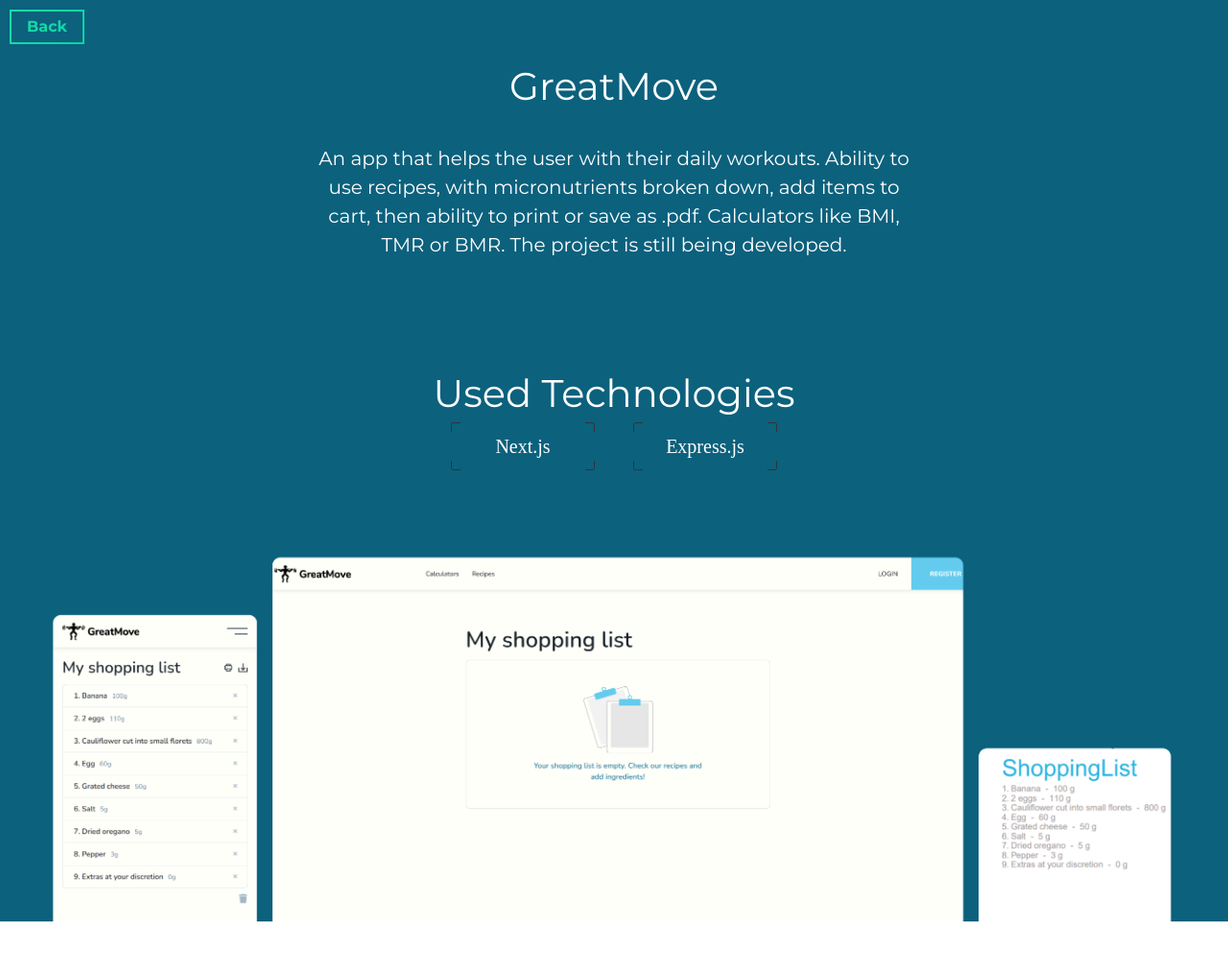
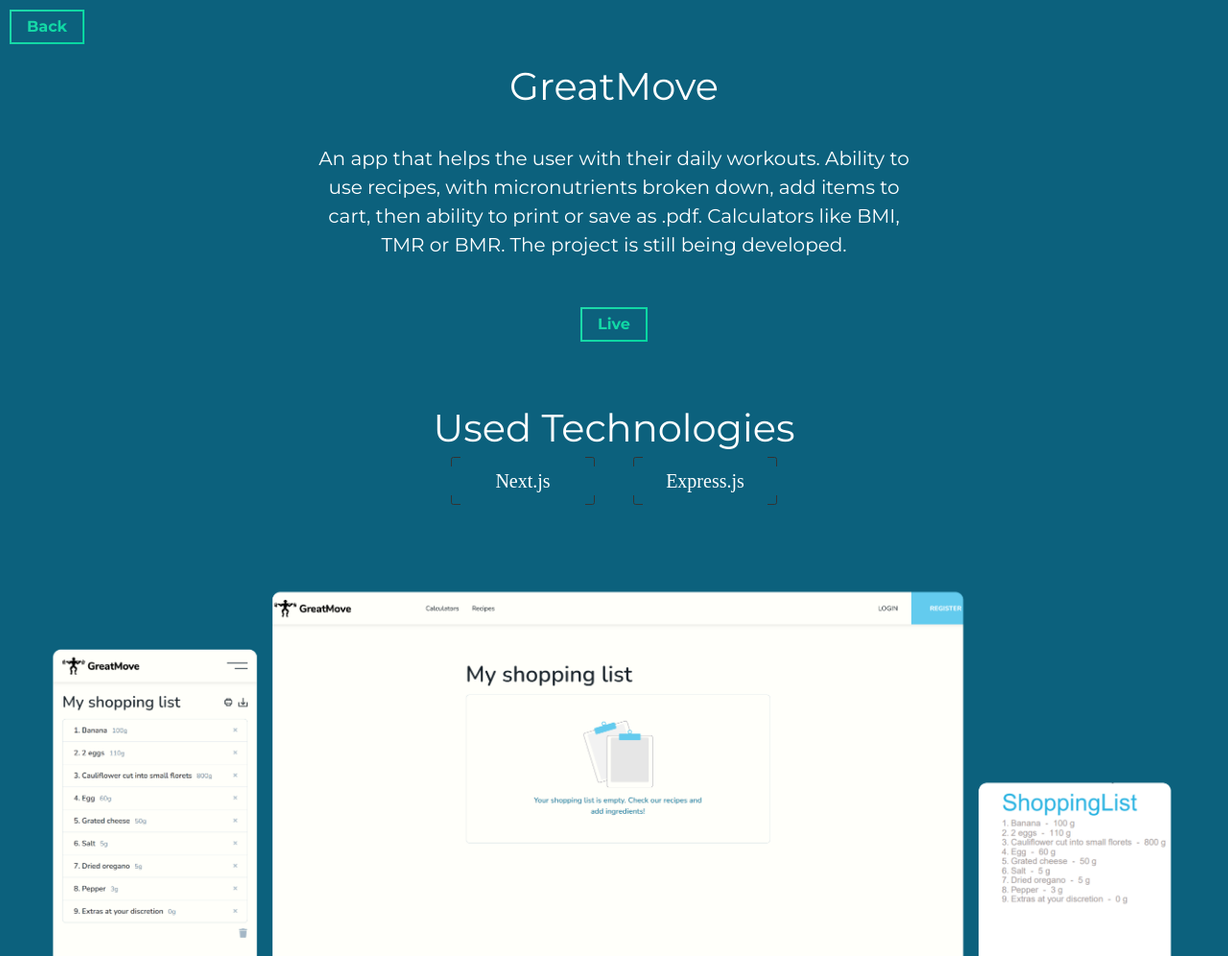
Before and after one commit to TheStelarek/Portfolio, a Gatsby site: page /GreatMove in a window 1280 px wide. Shown: the whole page at 96% size. Before the commit the page ends 960 px from the top, so only its background shows below. Built offline with nearby package versions, Linux system fonts and the light colour scheme; Gatsby itself is replaced by a stand-in of ours.

Commit message:
add Live site

```diff
--- a/src/pages/GreatMove.js
+++ b/src/pages/GreatMove.js
@@ -22,6 +22,13 @@ export default () => {
           </div>
         </div>
         <div className="Technology">
+          <a
+            target="_blank"
+            className="cta-btn cta-btn--hero"
+            href="https://great-move-web.vercel.app"
+          >
+            Live
+          </a>
           <div className="Title">Used Technologies</div>
           <div className="Technologies">
             <div className="btn">
```
Also changed, not shown: src/pages/UnsplashSearch.js (+7 -0 lines).
